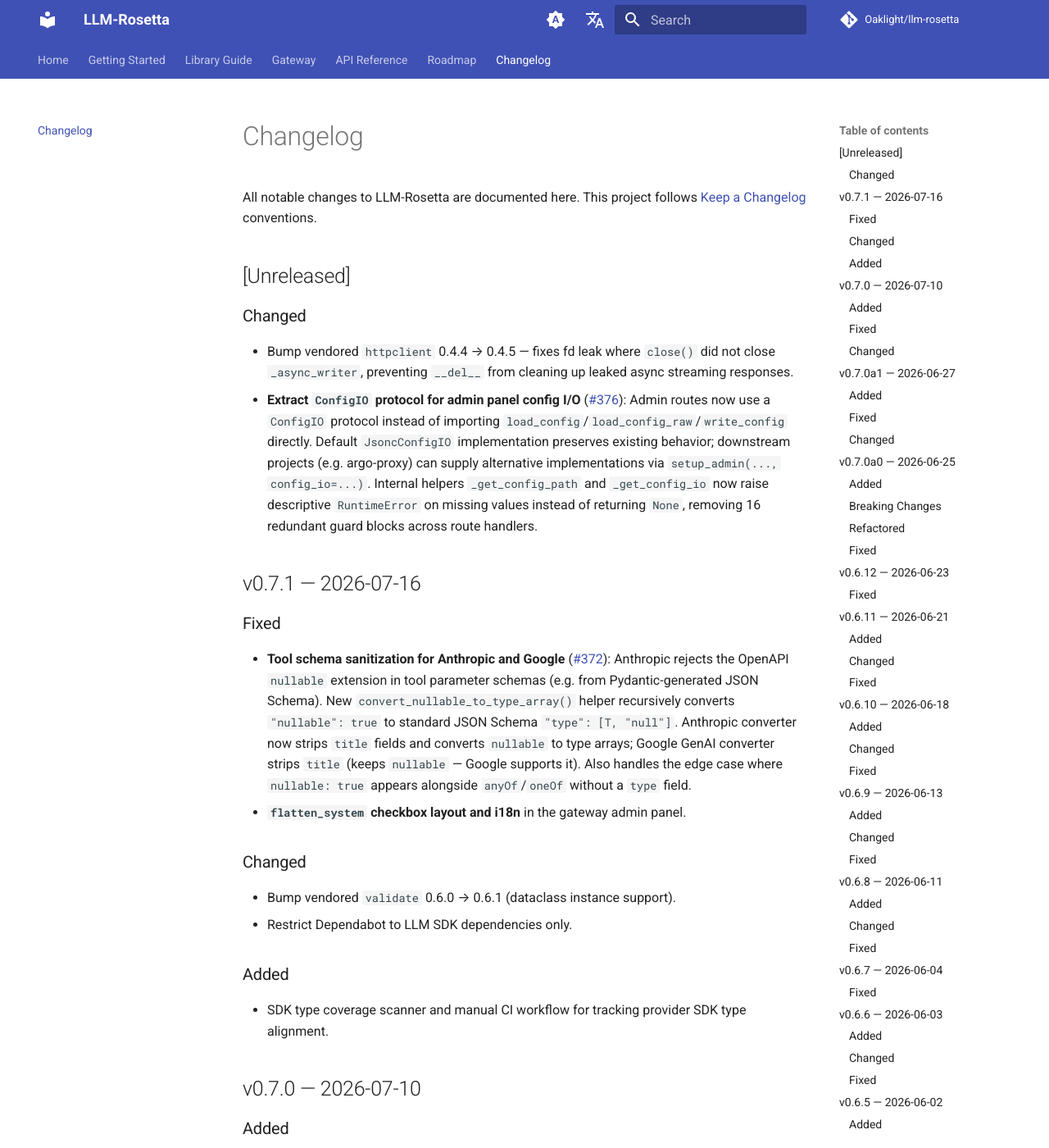
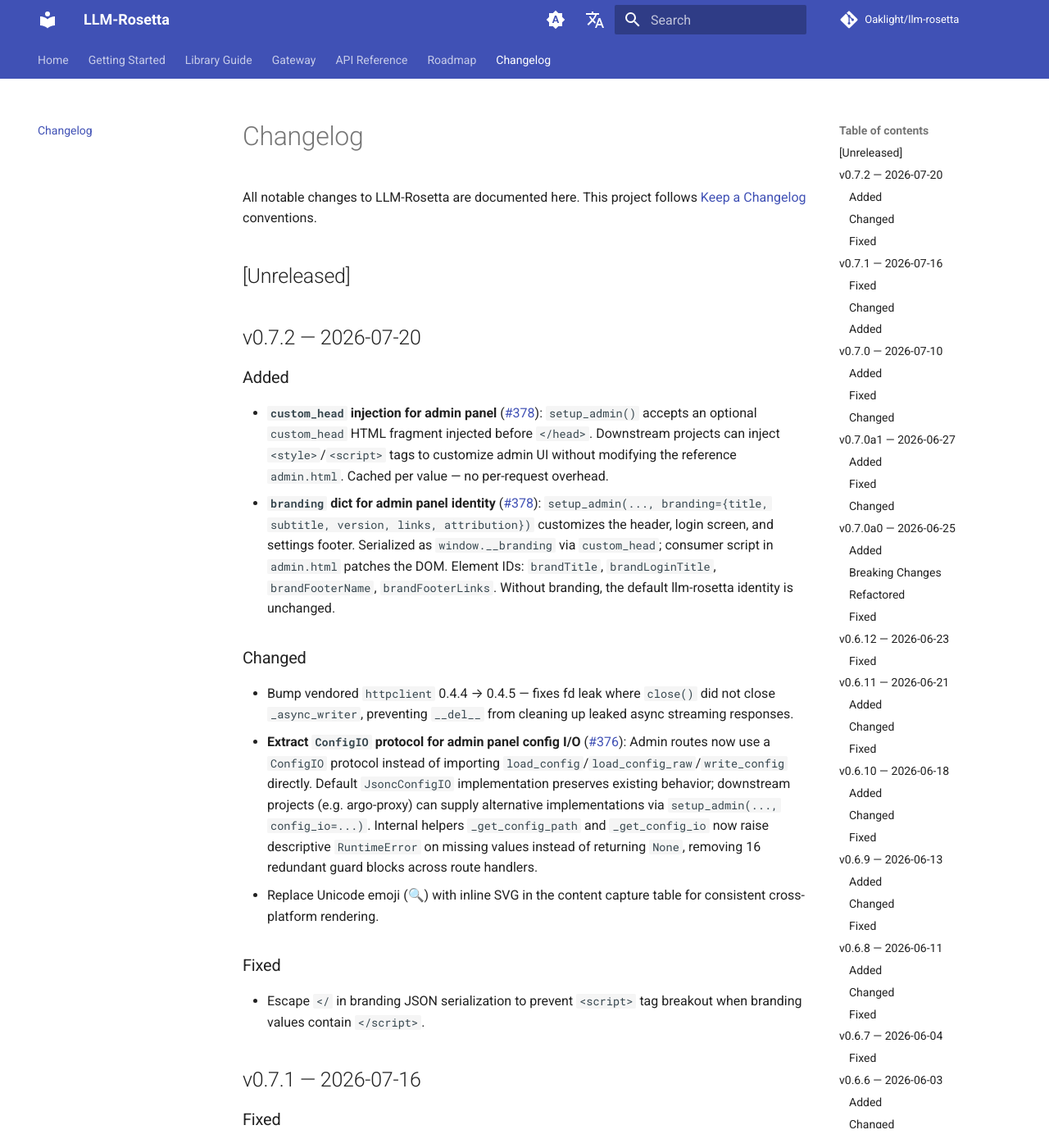
Before and after one commit to Oaklight/llm-rosetta, an MkDocs documentation site: the page built from docs/changelog.md, in a window 1280 px wide and 1400 px high. Shown: the whole window at 82% size. Built offline with MkDocs 1.6.1 and Material for MkDocs 9.7.7, drawn with Linux system fonts in a browser that asks for light colours; comment, search, counter and statistics services are not loaded.

Commit message:
docs: update changelog for v0.7.2

```diff
--- a/docs/changelog.md
+++ b/docs/changelog.md
@@ -8,10 +8,22 @@
 
 ## [Unreleased]
 
+## v0.7.2 — 2026-07-20
+
+### Added
+
+- **`custom_head` injection for admin panel** ([#378](https://github.com/Oaklight/llm-rosetta/pull/378)): `setup_admin()` accepts an optional `custom_head` HTML fragment injected before `</head>`. Downstream projects can inject `<style>`/`<script>` tags to customize admin UI without modifying the reference `admin.html`. Cached per value — no per-request overhead.
+- **`branding` dict for admin panel identity** ([#378](https://github.com/Oaklight/llm-rosetta/pull/378)): `setup_admin(..., branding={title, subtitle, version, links, attribution})` customizes the header, login screen, and settings footer. Serialized as `window.__branding` via `custom_head`; consumer script in `admin.html` patches the DOM. Element IDs: `brandTitle`, `brandLoginTitle`, `brandFooterName`, `brandFooterLinks`. Without branding, the default llm-rosetta identity is unchanged.
+
 ### Changed
 
 - Bump vendored `httpclient` 0.4.4 → 0.4.5 — fixes fd leak where `close()` did not close `_async_writer`, preventing `__del__` from cleaning up leaked async streaming responses.
 - **Extract `ConfigIO` protocol for admin panel config I/O** ([#376](https://github.com/Oaklight/llm-rosetta/pull/376)): Admin routes now use a `ConfigIO` protocol instead of importing `load_config`/`load_config_raw`/`write_config` directly. Default `JsoncConfigIO` implementation preserves existing behavior; downstream projects (e.g. argo-proxy) can supply alternative implementations via `setup_admin(..., config_io=...)`. Internal helpers `_get_config_path` and `_get_config_io` now raise descriptive `RuntimeError` on missing values instead of returning `None`, removing 16 redundant guard blocks across route handlers.
+- Replace Unicode emoji (🔍) with inline SVG in the content capture table for consistent cross-platform rendering.
+
+### Fixed
+
+- Escape `</` in branding JSON serialization to prevent `<script>` tag breakout when branding values contain `</script>`.
 
 ## v0.7.1 — 2026-07-16
 
```
